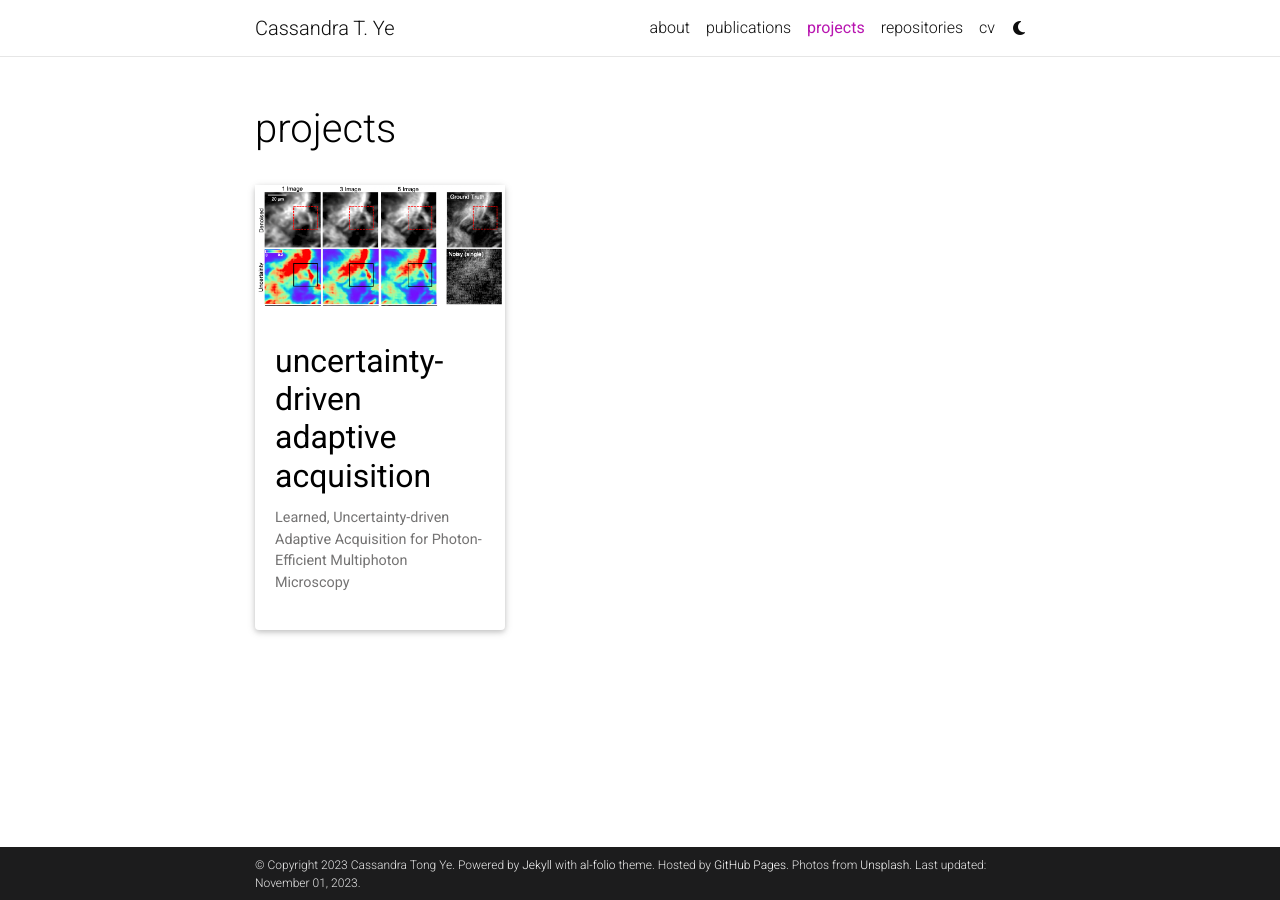
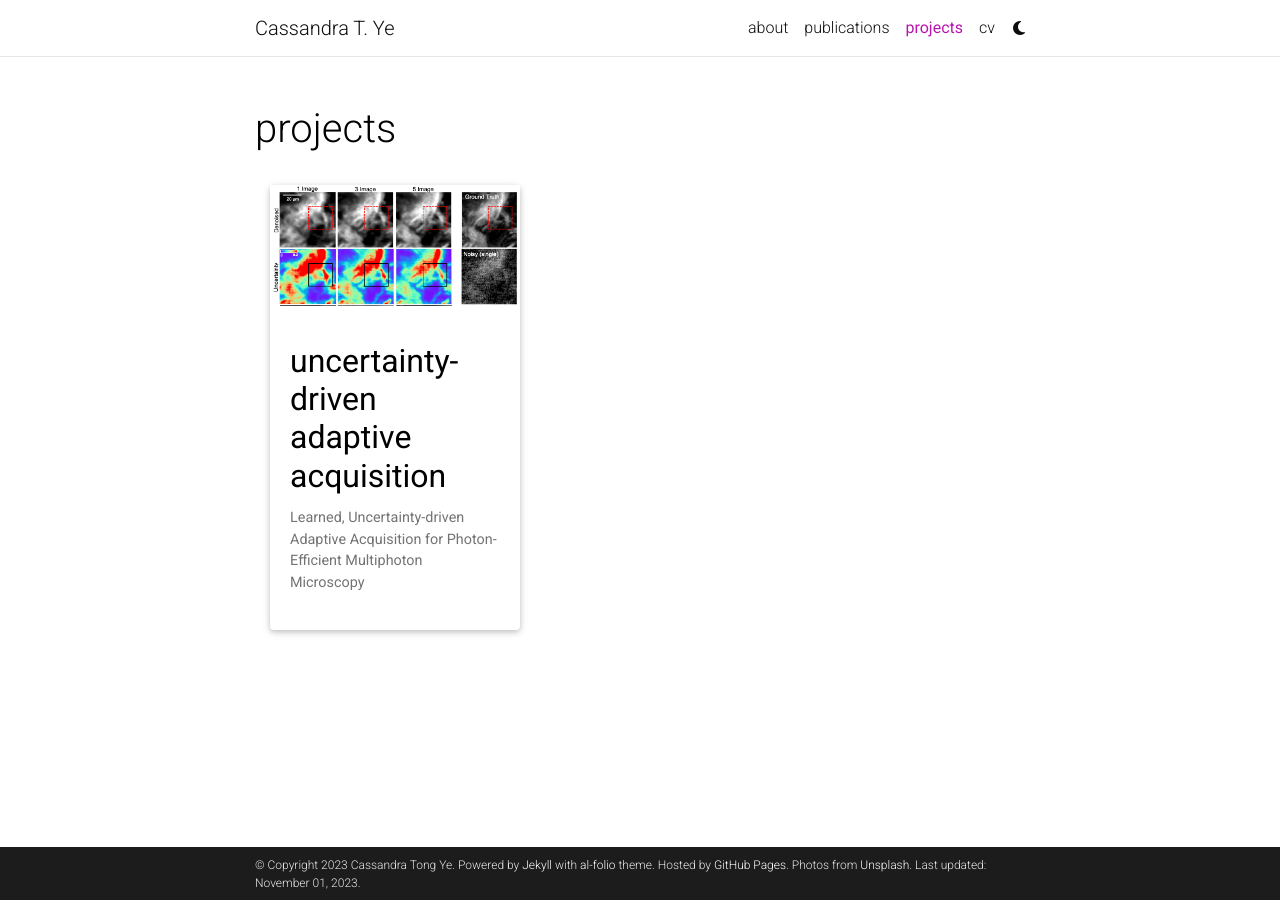
Before and after one commit to cassandra-t-ye/cassandra-t-ye.github.io, a Jekyll site: the page built from _pages/projects.md, in a window 1280 px wide. Built offline with Jekyll 4.4.1, drawn with Linux system fonts in a browser that asks for light colours; full-size pictures stand in for the smaller copies a plugin makes; comment, search, counter and statistics services are not loaded; a style sheet for code colours, icons or effects is not loaded.

Commit message:
testing projects

```diff
--- a/_pages/projects.md
+++ b/_pages/projects.md
@@ -40,7 +40,7 @@
   {%- assign sorted_projects = site.projects | sort: "importance" -%}
   <!-- Generate cards for each project -->
   {% if page.horizontal -%}
-  <div class="container">
+  <div class="container-fluid">
     <div class="row row-cols-2">
     {%- for project in sorted_projects -%}
       {% include projects_horizontal.html %}
@@ -48,7 +48,8 @@
     </div>
   </div>
   {%- else -%}
-  <div class="grid">
+  <!-- <div class="grid"> -->
+  <div class = "container-fluid">
     {%- for project in sorted_projects -%}
       {% include projects.html %}
     {%- endfor %}
```
Also changed, not shown: _news/announcement_1.md (+1 -1 lines), _pages/about.md (+2 -1 lines), _pages/repositories.md (+2 -2 lines).
